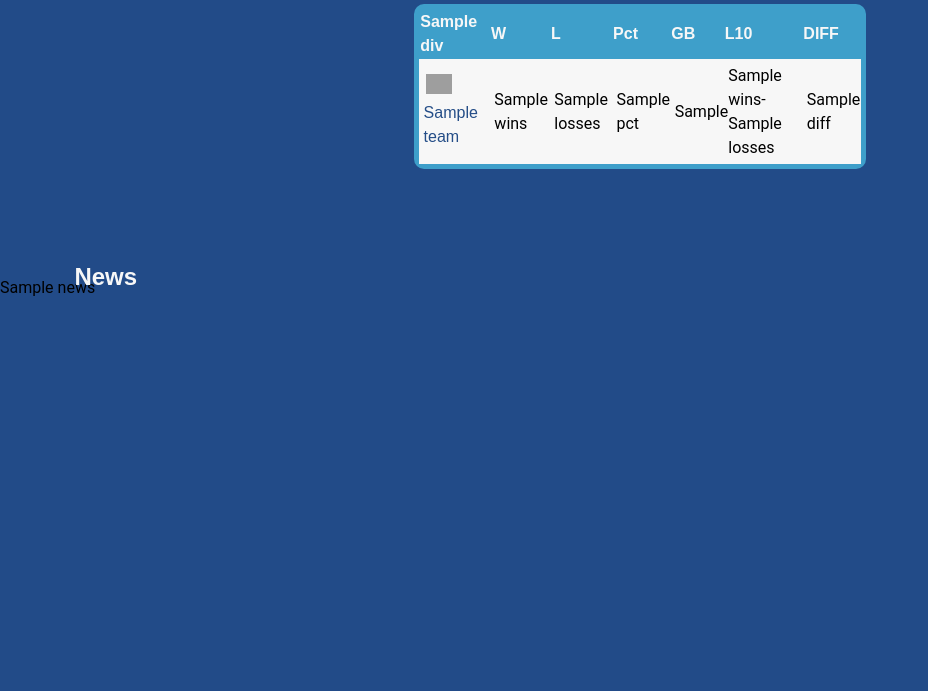
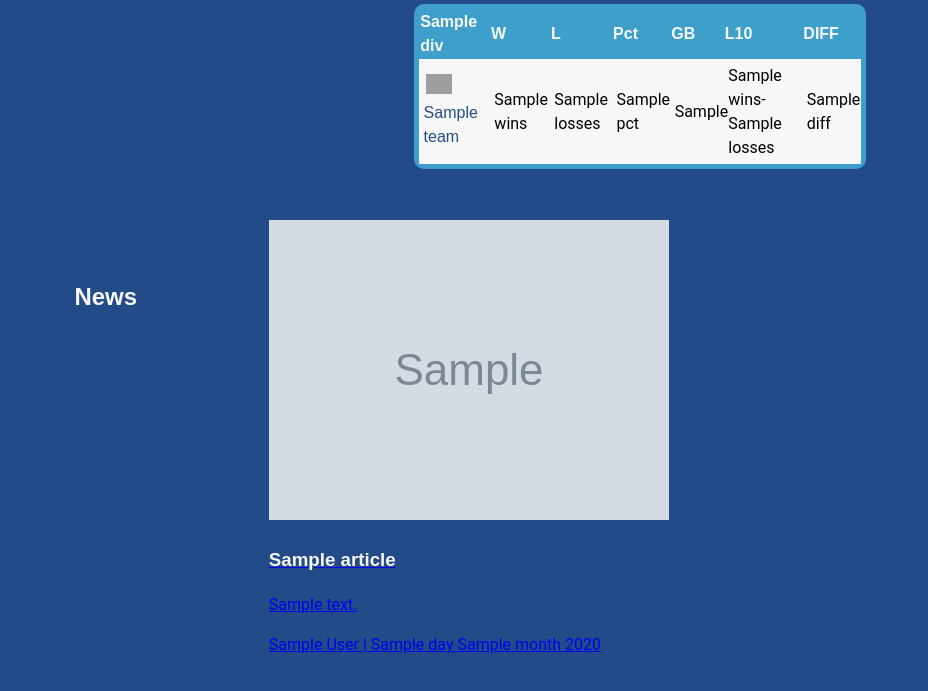
Before and after one commit to Lvcky-gg/stats_app, a Django app: template app/api/templates/home.html in a window 1280 px wide. Shown: the part 178-869 px from the top of the page, without its empty margins (0-928 px from the left). Before the commit the page ends 474 px from the top, so only its background shows below. Run offline with Django 4.2, Linux system fonts and the light colour scheme; the template is opened without the code that fills it: most values are stand-ins (such as "Sample title", 1, 10 or a date in 2020); grey boxes marked "Sample" are stand-in pictures; grey boxes are pictures that could not be loaded.

Commit message:
added functionality

```diff
--- a/app/api/static/css/home.css
+++ b/app/api/static/css/home.css
@@ -105,3 +105,8 @@ tr:nth-child(even) {
     padding-left:2px;
     padding-right:5px;
 }
+.news-container {
+    display: flex;
+    width: 70%;
+    justify-content: space-between;
+}
--- a/app/api/templates/home.html
+++ b/app/api/templates/home.html
@@ -24,8 +24,11 @@
         {% for team in div.div %}
         <tr>
           <td>
-            <a href="/teams/{{team.team.id}}" class="anchor-team-name"
-              > <img class="logo-for-team" src="https://www.mlbstatic.com/team-logos/{{team.team.id}}.svg"/>{{ team.team.name }}</a
+            <a href="/teams/{{team.team.id}}" class="anchor-team-name">
+              <img
+                class="logo-for-team"
+                src="https://www.mlbstatic.com/team-logos/{{team.team.id}}.svg"
+              />{{ team.team.name }}</a
             >
           </td>
           <td>{{ team.leagueRecord.wins }}</td>
@@ -45,12 +48,22 @@
   </div>
 </div>
 
-<div>
+<div class="news-container">
   <h2 class="header-teams">News</h2>
-  {% autoescape off %}
-  {{news| safe}}
-  {% endautoescape %}
-
+  <div class="news-container">
+    {% for article in news %}
+    <div class="news">
+      <a href="{{article.link}}">
+        <img src="{{article.image}}" alt="article image" />
+        <h3>{{article.title}}</h3>
+        <p>{{article.description}}</p>
+        <p>
+          {{article.author}} | {{article.day}} {{article.month}}
+          {{article.year}}
+        </p>
+      </a>
+    </div>
+    {% endfor %}
   </div>
 
   {% endblock %}
```
Also changed, not shown: app/api/views.py (+12 -1 lines).
